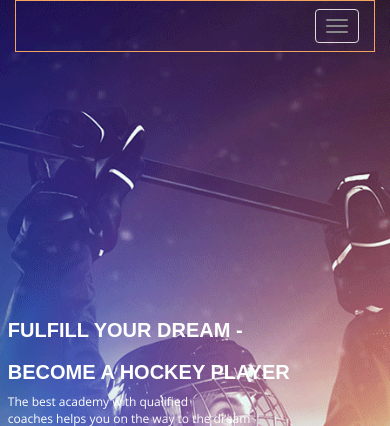
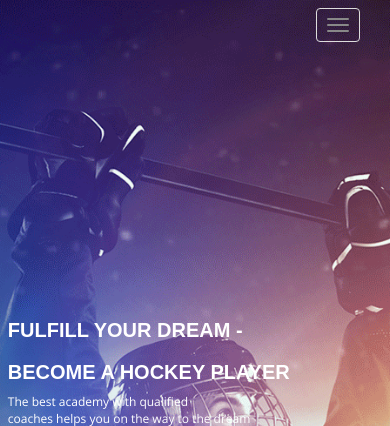
Before and after one commit to antoncorekt/HockeyAcademi, a Laravel app: page /en in a window 390 px wide. Shown: the top 426 px of the page. Run offline with Laravel 8, Linux system fonts and the light colour scheme; data that the repository does not hold is empty; settings files or empty folders that the repository lacks are supplied; some libraries are stand-ins or nearby versions; some web fonts are replaced.

Commit message:
design first page mobile

```diff
--- a/css/style.css
+++ b/css/style.css
@@ -49,21 +50,62 @@ body {
 
 .men-contacts {
   margin-left: 8px; }
+  @media only screen and (max-width: 767px) {
+    .men-contacts {
+      margin-left: 0px; } }
 
 .men-blog {
   margin-left: -38px; }
+  @media only screen and (max-width: 767px) {
+    .men-blog {
+      margin-left: 0px; } }
+  @media only screen and (min-width: 768px) and (max-width: 979px) {
+    .men-blog {
+      margin-left: 0px; } }
 
 .navbar-default {
   color: white;
   background-color: transparent; }
 
+@media only screen and (max-width: 767px) {
+  .men-lang {
+    padding: 10px 5px;
+    background-color: rgba(88, 46, 99, 0.9); } }
+
 .navbar {
-  border: 1px solid sandybrown; }
+  border: none; }
+  @media only screen and (max-width: 767px) {
+    .navbar {
+      z-index: 10; } }
+  @media only screen and (max-width: 480px) {
+    .navbar {
+      z-index: 10; } }
 
 .navbar-default .navbar-nav > li > a {
   color: #fff;
-  font-size: 16px;
   font-family: "Montserrat-Medium", sans-serif; }
+  @media only screen and (min-width: 1024px) {
+    .navbar-default .navbar-nav > li > a {
+      font-size: 16px; } }
+  @media only screen and (min-width: 979px) and (max-width: 1024px) {
+    .navbar-default .navbar-nav > li > a {
+      font-size: 14px; } }
+  @media only screen and (max-width: 767px) {
+    .navbar-default .navbar-nav > li > a {
+      font-size: 12px;
+      background-color: rgba(88, 46, 99, 0.9); } }
+  @media only screen and (min-width: 768px) and (max-width: 979px) {
+    .navbar-default .navbar-nav > li > a {
+      font-size: 12px; } }
+  @media only screen and (max-width: 480px) {
+    .navbar-default .navbar-nav > li > a {
+      font-size: 12px;
+      background-color: rgba(88, 46, 99, 0.9); } }
+
+@media only screen and (max-width: 767px) {
+  .navbar-default .navbar-nav > li > a:focus,
+  .navbar-default .navbar-nav > li > a:hover {
+    background-color: rgba(88, 46, 99, 0.9); } }
 
 .navbar-default .navbar-nav > li > a:hover {
   color: #BEBEBE; }
--- a/resources/views/index.blade.php
+++ b/resources/views/index.blade.php
@@ -90,15 +90,16 @@
 
     <div class="footer-main">
         <div class="row">
-            <h5 class="h5-events">{{ trans('messages.events') }}</h5>
+
         </div>
         <div class="row" id="events">
             <div class="col-sm-2 col-lg-2 col-md-2 div-events">
+                <h5 class="h5-events" id="h5-events-1">{{ trans('messages.events') }}</h5>
                 <img src="../public/images/news.jpg" class="img-events">
                 <p class="text-events">EUHL: pierwsze punkty<br> Academy 1929 KTH</p>
             </div>
             <div class="col-sm-2 col-lg-2 col-md-2 div-events">
-
+                <h5 class="h5-events" id="h5-events-2">{{ trans('messages.events') }}</h5>
                 <img src="../public/images/news.jpg" class="img-events">
                 <p class="text-events">EUHL: pierwsze punkty<br> Academy 1928 KTH</p>
             </div>
--- a/sass/style.scss
+++ b/sass/style.scss
@@ -50,20 +50,24 @@ body {
   @include respond-to($phone) {
     //background-image: none;
     background-color: rgba(#2ecc71, .5);
-
     .menu-logo {
-      background-color: black;
-      background-image: none;
-      height: 0px;
+        display: none;
     }
   }
   @include respond-to($tablet-portrait) {
     //background-image: none;
     background-color: rgba(#3498db, .5);
+    .menu-logo {
+      display: none;
+    }
   }
   @include respond-to($tablet-landscape) {
     //background-image: none;
     background-color: rgba(#9b59b6, .5);
+    .menu-logo {
+      display: none;
+    }
+
 
   }
 
@@ -82,14 +86,13 @@ body {
   //width: 200px;
   //height: 100px;
   white-space: nowrap;
-  border: $border-debug;
   margin: 0px 20px 20px 0px;
   font-weight: bold;
 }
 
 .menu-logo{
   margin-top: 13px;
-  margin-right: 90px;
+  margin-right: 70px;
   padding-right: 50px;
   height: 75px;
 }
@@ -100,10 +103,19 @@ body {
 
 .men-contacts{
   margin-left: 8px;
+  @include respond-to($tablet-portrait) {
+    margin-left: 0px;
+  }
 }
 
 .men-blog{
   margin-left: -38px;
+  @include respond-to($tablet-portrait) {
+    margin-left: 0px;
+  }
+  @include respond-to($tablet-landscape) {
+    margin-left: 0px;
+  }
 }
 
 .navbar-default{
@@ -116,14 +128,55 @@ body {
   //margin-right: 60px;
 }
 
+.men-lang{
+  @include respond-to($tablet-portrait) {
+    padding: 10px 5px;
+    background-color: rgba(88, 46, 99, 0.9);
+  }
+
+}
+
 .navbar{
-  border: $border-debug;
+  border: none;
+  @include respond-to($tablet-portrait) {
+    z-index: 10;
+  }
+
+  @include respond-to($phone) {
+    z-index: 10;
+  }
 }
 
 .navbar-default .navbar-nav>li>a{
   color: #fff;
-  font-size: 16px;
   font-family: "Montserrat-Medium", sans-serif;
+
+  @include  respond-to($large-desktop){
+    font-size: 16px;
+  }
+
+  @include respond-to($ipad) {
+    font-size: 14px;
+  }
+
+  @include respond-to($tablet-portrait) {
+    font-size: 12px;
+    background-color: rgba(88, 46, 99, 0.9);
+  }
+  @include respond-to($tablet-landscape) {
+    font-size: 12px;
+  }
+  @include respond-to($phone) {
+    font-size: 12px;
+    background-color: rgba(88, 46, 99, 0.9);
+  }
+}
+
+.navbar-default .navbar-nav>li>a:focus,
+.navbar-default .navbar-nav>li>a:hover{
+  @include respond-to($tablet-portrait) {
+    background-color: rgba(88, 46, 99, 0.9);
+  }
 }
 
 .navbar-default .navbar-nav>li>a:hover{
@@ -191,7 +244,27 @@ body {
 .lang{
   background-color: transparent;
   border: none;
-  font-size: 16px;
+  @include  respond-to($large-desktop){
+    font-size: 16px;
+  }
+
+  @include respond-to($ipad) {
+    font-size: 14px;
+  }
+
+  @include respond-to($tablet-portrait) {
+    font-size: 12px;
+  }
+  @include respond-to($tablet-landscape) {
+    font-size: 12px;
+  }
+  @include respond-to($phone) {
+    font-size: 12px;
+  }
+}
+
+.lang:hover{
+  color: #333;
 }
 
 .dropdown-menu{
@@ -232,11 +305,46 @@ body {
 
 .drop-text {
   vertical-align: top;
+
+  @include  respond-to($ipad) {
+    vertical-align: super;
+  }
+
+  @include respond-to($tablet-landscape) {
+    vertical-align: super;
+  }
+
 }
 
 .navbar-right{
   @include  respond-to($large-desktop) {
-    margin-top: -90px;
+    margin-top: -95px;
+  }
+
+  @include respond-to($tablet-landscape) {
+    margin-top: -75px;
+  }
+
+
+}
+
+.navbar-default .navbar-nav .open .dropdown-menu > li > a{
+  @include respond-to($tablet-portrait) {
+    color: white;
+    font-size: 12px;
+    padding-left: 7px;
+  }
+
+  @include respond-to($tablet-landscape) {
+    color: white;
+    font-size: 12px;
+    padding-left: 7px;
+  }
+
+  @include respond-to($phone) {
+    color: white;
+    font-size: 12px;
+    padding-left: 7px;
   }
 }
 
@@ -281,28 +389,71 @@ body {
   font-family: "Montserrat-ExtraBold", sans-serif;
 
   @include  respond-to($large-desktop){
-    margin-right: 312px;
+    //margin-right: 89px;
+    text-align: left;
   }
 
-  @include  respond-to($ipad){
-    margin-right: 218px;
+  @include respond-to($ipad) {
+    text-align: left;
+  }
+
+  @include respond-to($tablet-landscape) {
+    text-align: left;
   }
 
   @include respond-to($tablet-portrait) {
-    padding-left: 15px;
+    text-align: left;
     font-size: 9px;
   }
 
+  @include  respond-to($phone){
+    text-align: left;
+    font-size: 10px;
+  }
+}
+
+#h5-events-2{
+  @include  respond-to($large-desktop){
+    visibility: visible;
+  }
+
+  @include respond-to($ipad) {
+    visibility: visible;
+  }
+
   @include respond-to($tablet-landscape) {
-    margin-right: 176px;
+    visibility: visible;
+  }
+
+  @include respond-to($tablet-portrait) {
+    visibility: hidden;
   }
 
   @include  respond-to($phone){
-    padding-left: 15px;
-    font-size: 10px;
+    display: none;
+  }
+}
+
+#h5-events-1{
+  @include  respond-to($large-desktop){
+    visibility: hidden;
   }
 
+  @include respond-to($ipad) {
+    visibility: hidden;
+  }
 
+  @include respond-to($tablet-landscape) {
+    visibility: hidden;
+  }
+
+  @include respond-to($tablet-portrait) {
+    visibility: visible;
+  }
+
+  @include  respond-to($phone){
+    visibility: visible;
+  }
 }
 
 .text-events{
@@ -310,7 +461,12 @@ body {
   float: left;
   text-align: left;
   font-size: 11px;
-  padding-left: 10px;
+
+  @include respond-to($tablet-portrait) {
+    padding-left: 10px;
+    font-size: 9px;
+  }
+
 
   @include  respond-to($phone){
     font-size: 9px;
@@ -339,8 +495,9 @@ body {
   }
 
   @include respond-to($tablet-landscape) {
-    width: 140px;
+    width: 120px;
     padding-bottom: 5px;
+    padding-right: 5px;
   }
 
   @include  respond-to($phone){
```
Also changed, not shown: other parts of css/style.css (+111 -21 lines).
